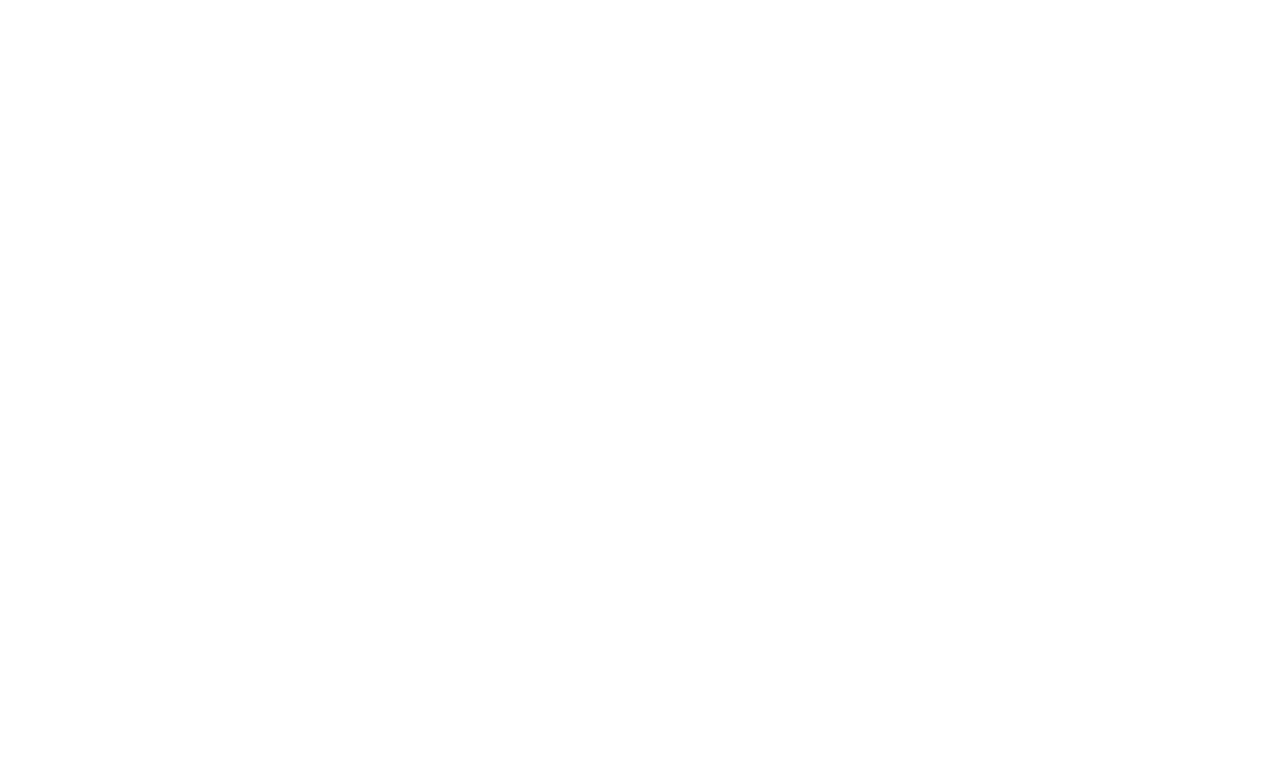
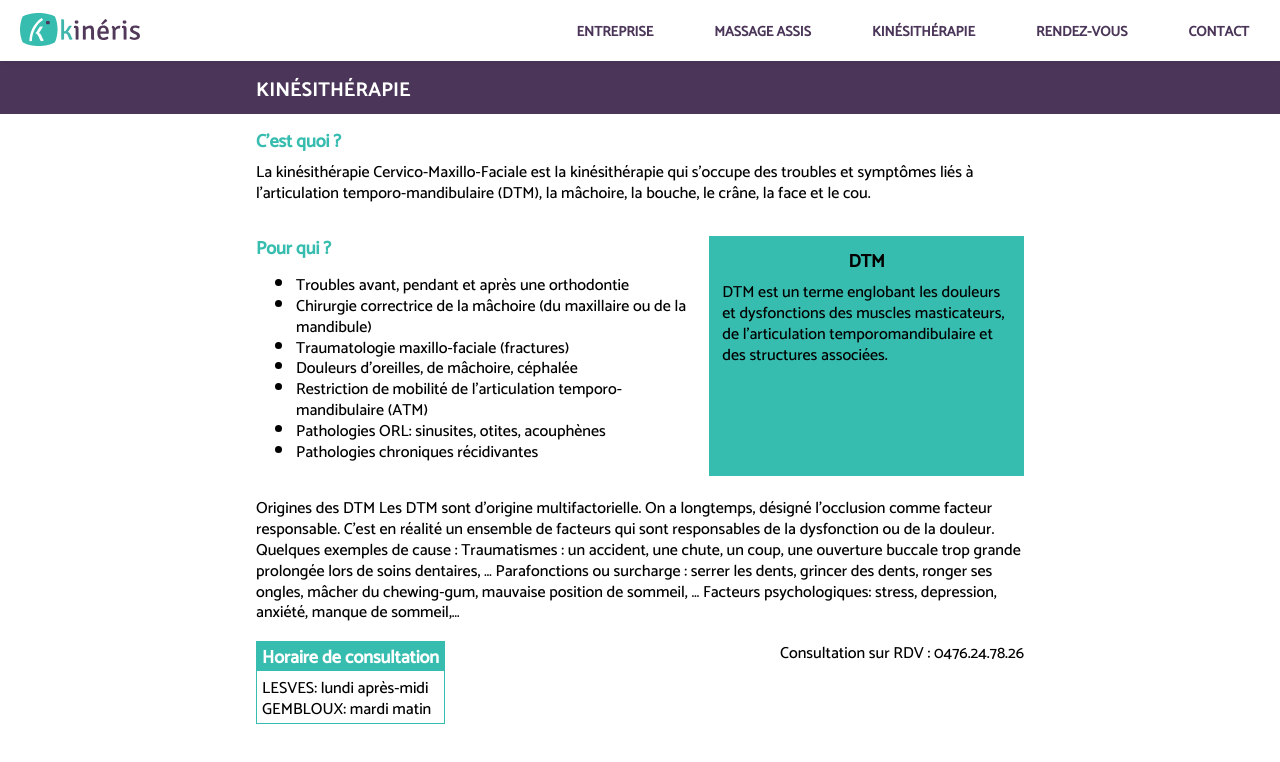
Before and after one commit to b12consulting/kineris_website, a plain HTML site: page kinesitherapie.html in a window 1280 px wide. Drawn offline with Linux system fonts and the light colour scheme.

Commit message:
wip design kinesitherapie page

```diff
--- a/kinesitherapie.html
+++ b/kinesitherapie.html
@@ -0,0 +1,116 @@
+<!DOCTYPE html>
+<html>
+<head>
+    <link href="styles.css" rel="stylesheet" type="text/css">
+</head>
+<body>
+
+<header class="header">
+    <a href="#" class="logo">
+        <img src="assets/images/logo-kineris.svg" width="120px"/>
+    </a>
+    <input class="menu-btn" type="checkbox" id="menu-btn" />
+    <label class="menu-icon" for="menu-btn"><span class="navicon"></span></label>
+    <ul class="menu">
+        <li>
+            <a href="./index.html">Entreprise</a>
+        </li>
+        <li>
+            <a href="#services" class="nav-section">Massage assis</a>
+        </li>
+        <li>
+            <a href="./kinesitherapie.html" class="nav-section">Kinésithérapie</a>
+        </li>
+        <li>
+            <a href="./rdv.html" class="nav-section">Rendez-vous</a>
+        </li>
+        <li>
+            <a href="./contact.html" class="nav-section">contact</a>
+        </li>
+    </ul>
+</header>
+<div class="kine">
+    <div class="wrapper bg-purple">
+        <div class="container">
+            <h2 class="section-title">Kinésithérapie</h2>
+        </div>
+    </div>
+    <div class="wrapper">
+        <div class="container">
+            <div class="intro">
+                <div class="sub-title">C’est quoi ?</div>
+                <div class="row">
+                    La kinésithérapie Cervico-Maxillo-Faciale est la kinésithérapie qui s’occupe des troubles et symptômes liés à l’articulation temporo-mandibulaire (DTM), la mâchoire, la bouche, le crâne, la face et le cou.
+                </div>
+            </div>
+            <div class="row">
+                <div class="left-box">
+                    <div class="sub-title">
+                        Pour qui ?
+                    </div>
+                    <div>
+                        <ul>
+                            <li>
+                                Troubles avant, pendant et après une orthodontie
+                            </li>
+                            <li>
+                                Chirurgie correctrice de la mâchoire (du maxillaire ou de la mandibule)
+                            </li>
+                            <li>
+                                Traumatologie maxillo-faciale (fractures)
+                            </li>
+                            <li>
+                                Douleurs d'oreilles, de mâchoire, céphalée
+                            </li>
+                            <li>
+                                Restriction de mobilité de l'articulation temporo-mandibulaire (ATM)
+                            </li>
+                            <li>
+                                Pathologies ORL: sinusites, otites, acouphènes
+                            </li>
+                            <li>
+                                Pathologies chroniques récidivantes
+                            </li>
+                        </ul>
+                    </div>
+                </div>
+                <div class="right-box">
+                    <div class="DTM-title">DTM</div>
+                    <div>
+                        DTM est un terme englobant les douleurs et dysfonctions des muscles masticateurs, de l’articulation
+                        temporomandibulaire et des structures associées.
+                    </div>
+                </div>
+            </div>
+            <div class="row origines">
+                Origines des DTM
+                Les DTM sont d’origine multifactorielle. On a longtemps, désigné l’occlusion comme facteur responsable.
+                C’est en réalité un ensemble de facteurs qui sont responsables de la dysfonction ou de la douleur.
+
+                Quelques exemples de cause :
+                Traumatismes : un accident, une chute, un coup, une ouverture buccale trop grande prolongée lors de soins dentaires, …
+                Parafonctions ou surcharge : serrer les dents, grincer des dents, ronger ses ongles, mâcher du chewing-gum, mauvaise position de sommeil, …
+                Facteurs psychologiques: stress, depression, anxiété, manque de sommeil,…
+
+            </div>
+            <div class="row consultation">
+                <div class="box-consult">
+                    <div class="title">Horaire de consultation</div>
+                    <div class="content">
+                        <div>LESVES: lundi après-midi</div>
+                        <div>GEMBLOUX: mardi matin</div>
+                    </div>
+                </div>
+                <div>
+                    Consultation sur RDV :
+                    0476.24.78.26
+                </div>
+            </div>
+            <div>
+
+            </div>
+        </div>
+    </div>
+</div>
+</body>
+</html>
--- a/styles.scss
+++ b/styles.scss
@@ -11,6 +11,8 @@ html,body {
     margin: 0;
     font-family: catamaranmedium;
     line-height: 1.3em;
+    height: 100%;
+    min-height: 100%;
 }
 
 @font-face {
@@ -315,6 +317,10 @@ input {
     }
 }
 
+.actif-section {
+    color: $primary-green !important;
+}
+
 .id-section {
     height: 59px;
 }
@@ -589,8 +595,18 @@ input {
     }
 }
 
+#contact {
+    height: calc(100% - 119px);
+
+    .container {
+        height: 100%;
+    }
+}
+
 .rdv {
     padding: 20px 0;
+    padding-top: 60px;
+    height: calc(100% - 60px);
 
     .rdv-button {
         background-color: $primary-green;
@@ -605,6 +621,74 @@ input {
             background-color: white;
             border: solid 1px $primary-purple;
             color: $primary-purple;
+        }
+    }
+}
+
+.kine {
+    padding-top: 60px;
+
+    .intro {
+        padding: 15px 0;
+        margin-bottom: 20px;
+
+    }
+
+    .sub-title {
+        color: $primary-green;
+        font-weight: bold;
+        font-size: 18px;
+        margin-bottom: 10px;
+    }
+
+    .row {
+        .left-box {
+            width: 60%;
+            margin-right: 20px;
+        }
+
+        .right-box {
+            width: 40%;
+            display: flex;
+            flex-direction: column;
+            background-color: $primary-green;
+            padding: 13px;
+
+            .DTM-title {
+                font-size: 18px;
+                font-weight: bold;
+                margin-bottom: 10px;
+                text-align: center;
+            }
+        }
+    }
+
+    .origines {
+        margin-top: 20px;
+    }
+
+    .consultation {
+        margin-top: 20px;
+
+        .title {
+            background-color: $primary-green;
+            color: white;
+            font-weight: bold;
+            font-size: 18px;
+            padding: 3px 5px;
+            padding-bottom: 5px;
+            display: flex;
+            justify-content: center;
+            align-items: center;
+        }
+
+        .box-consult {
+            border: solid 1px $primary-green;
+            width: fit-content;
+        }
+
+        .content {
+            padding: 5px;
         }
     }
 }
```
Also changed, not shown: contact.html (+6 -6 lines), index.html (+2 -2 lines), rdv.html (+2 -2 lines), styles.css, 1 other file.
